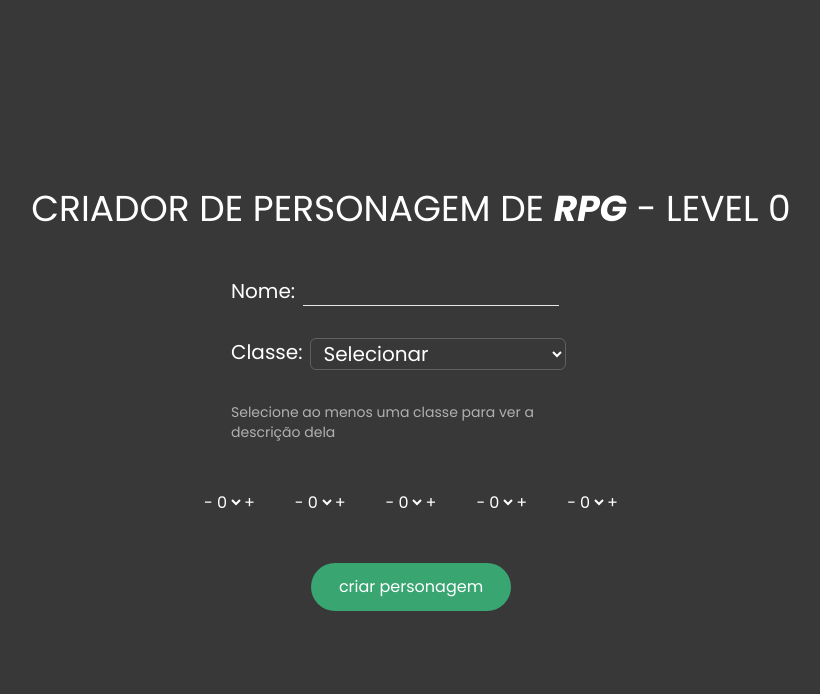
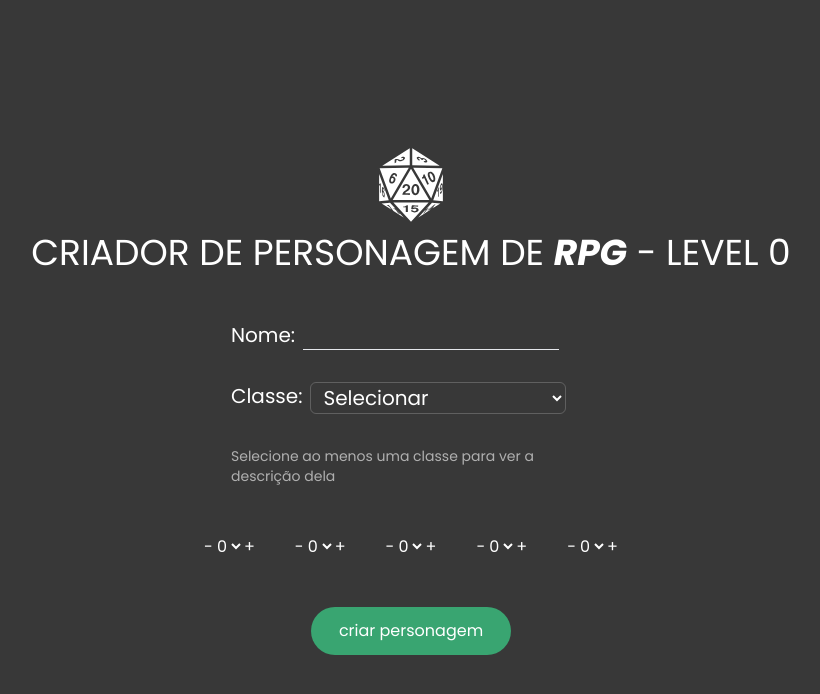
Before and after one commit to BellaGalenoo/rpg-react, a Next.js app: page / in a window 1280 px wide. Shown: the top 694 px of the page, without its empty margins (229-1049 px from the left). Built offline with nearby package versions, Linux system fonts and the light colour scheme.

Commit message:
first lib installed

```diff
--- a/src/pages/index.js
+++ b/src/pages/index.js
@@ -1,10 +1,14 @@
+import { GiDiceTwentyFacesTwenty } from "react-icons/gi"
 import AttributeCounter from "@/components/AttributeCounter";
 
 export default function Home() {
   return (
+
     <main className="bg-[#383838] w-screen h-screen gap-12 text-white flex flex-col items-center justify-center ">
-      <h1 className="text-4xl">CRIADOR DE PERSONAGEM DE <i><strong> RPG</strong></i> - LEVEL 0</h1>
-
+      <div className="flex flex-col items-center gap-2">
+        <GiDiceTwentyFacesTwenty size={80} />
+        <h1 className="text-4xl">CRIADOR DE PERSONAGEM DE <i><strong> RPG</strong></i> - LEVEL 0</h1>
+      </div>
       <section className="flex flex-col gap-8 text-xl">
         <div className="flex flex-row gap-2">
           <p>Nome: </p>
```
Also changed, not shown: package.json (+5 -4 lines), 1 other file (tests, documents, lock files or other folders).
